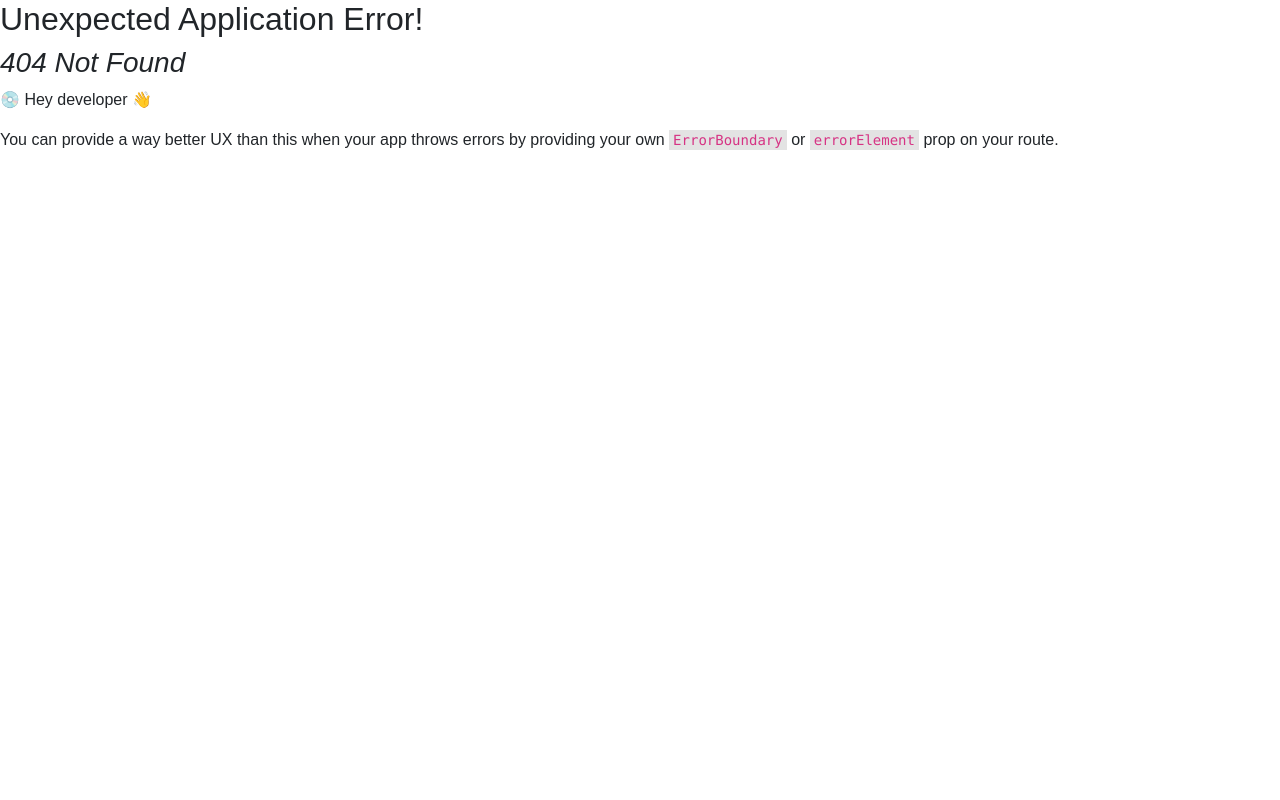
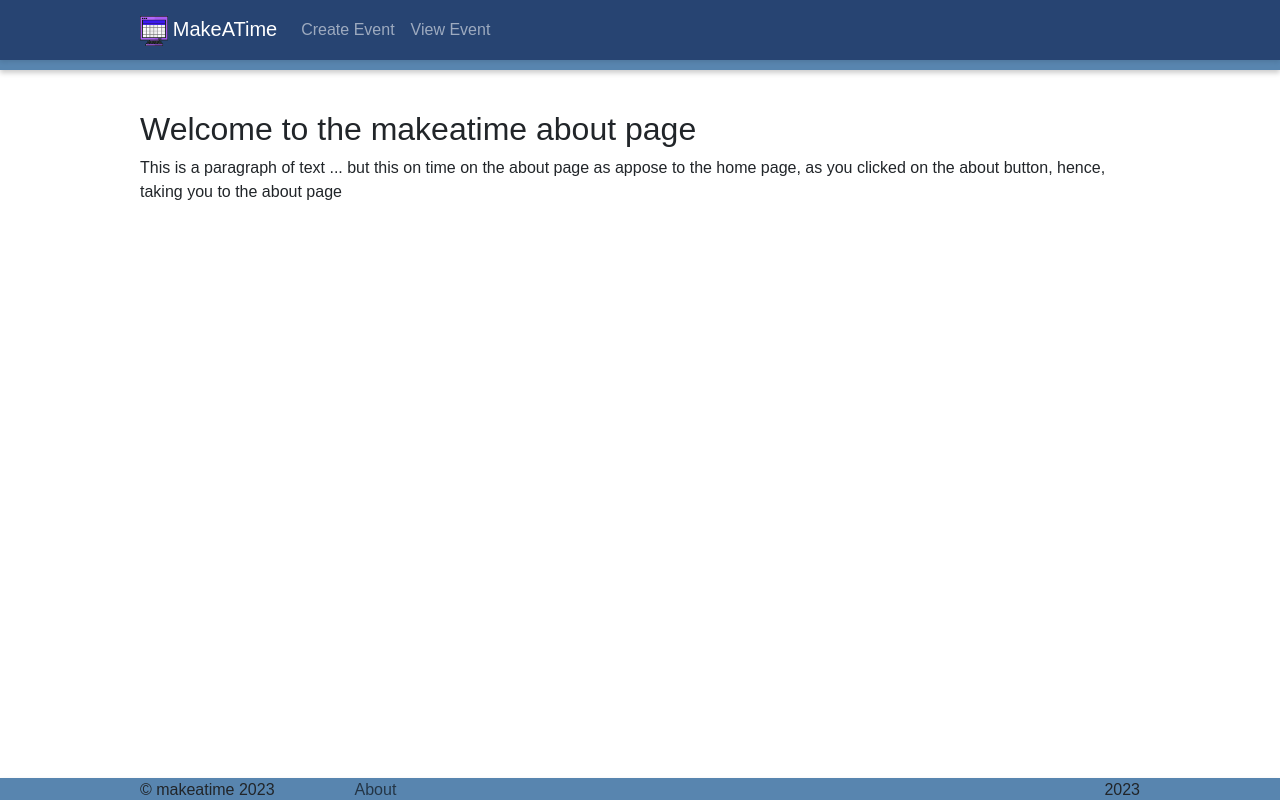
Before and after one commit to Samukat/makeatime, a React (Create React App) app in the folder client/: page /about in a window 1280 px wide. Before the commit this address had no page. Built offline with nearby package versions, Linux system fonts and the light colour scheme.

Commit message:
Created about page link in footer

```diff
--- a/client/src/App.tsx
+++ b/client/src/App.tsx
@@ -22,7 +22,7 @@ const router = createBrowserRouter(
         <Route path='abc'/> this is a nested route
 
       </Route>
-
+      <Route path="about" element={<About />}/>
       {/* note can create adition layout paths etc */}
     </Route>
   )
--- a/client/src/components/layout/footer.tsx
+++ b/client/src/components/layout/footer.tsx
@@ -1,5 +1,6 @@
 import React, { useState, useEffect } from 'react';
 import {Container} from 'react-bootstrap'
+import {NavLink} from "react-router-dom";
 
 // import Navbar from 'react-bootstrap/Navbar';
 // import Container from 'react-bootstrap/Container';
@@ -12,12 +13,13 @@ export const Footer = () => {
                 <div className='footer-component'>
                     © makeatime 2023
                 </div>
-                <div className='footer-component'>
-                    Privacy
-                </div>
+                <NavLink className='footer-link' to="./about">
+                    About
+                </NavLink>
                 <div className='footer-component last-comp'>
                     2023
                 </div>
+
             </Container>
         </footer>
     )
--- a/client/src/components/layout/style.scss
+++ b/client/src/components/layout/style.scss
@@ -103,8 +103,15 @@
         align-items: stretch;
 
         .footer-component{
-            margin-right: 20px;
+            margin-right: 80px;
+        }
 
+        .footer-link{
+            text-decoration: none;
+            color: rgba(0,0,0,.6);
+        }
+        .footer-link:hover{
+            text-decoration: underline;
         }
 
         .last-comp{
--- a/client/src/components/pages/about_page/index.tsx
+++ b/client/src/components/pages/about_page/index.tsx
@@ -9,7 +9,7 @@ export default function About() {
     return (
         <div className='event'>
             <h2>Welcome to the makeatime about page</h2>
-            <p>This is a paragraph of text ...</p>
+            <p>This is a paragraph of text ... but this on time on the about page as appose to the home page, as you clicked on the about button, hence, taking you to the about page</p>
         </div>
     )
 }
```
